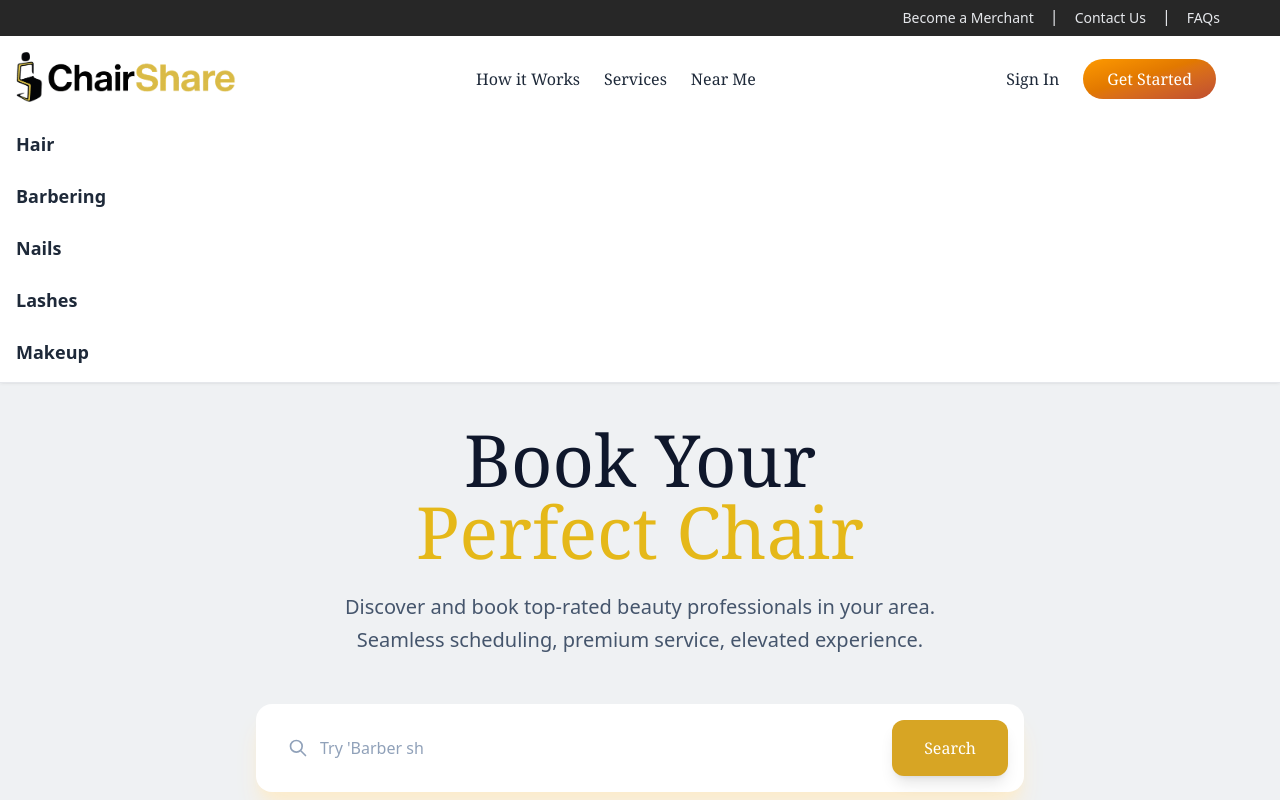
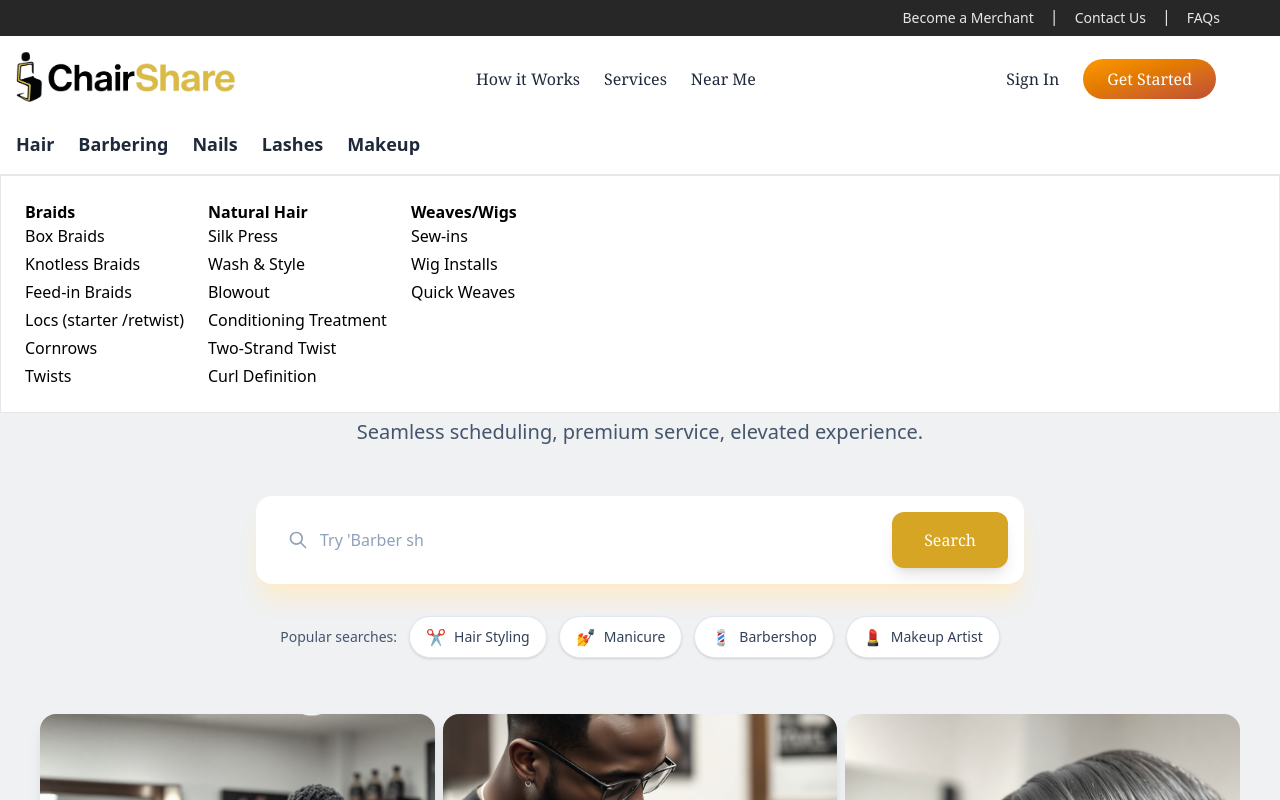
Before and after one commit to KayviaHarriott/chair-share, a React (Vite) app: page / in a window 1280 px wide. Shown: the top 800 px of the page. Built offline with nearby package versions, Linux system fonts and the light colour scheme.

Commit message:
refactor(navbar): use map function while preserving exact original layout and styling

```diff
--- a/src/navigation/NavBar.tsx
+++ b/src/navigation/NavBar.tsx
@@ -79,7 +79,7 @@ const categories = [
 ];
 
 export const NavBar = () => {
-  const [hoveredCategory, setHoveredCategory] = useState<string | null>(null);
+  const [hoveredCategory, setHoveredCategory] = useState<string | null>("Hair");
 
   return (
     <div>
@@ -117,7 +117,7 @@ export const NavBar = () => {
           </div>
         </div>
 
-        <div className="flex flex-col gap-6 mt-6">
+        <div className="flex gap-6 mt-6">
           {categories.map((category) => (
             <div
               key={category.name}
@@ -128,9 +128,13 @@ export const NavBar = () => {
               <button className="font-bold text-lg hover:text-amber-600 transition-colors">
                 {category.name}
               </button>
-
-              {hoveredCategory === category.name && (
-                <div className="absolute top-full left-0 mt-2 bg-white border border-gray-200 rounded-lg shadow-xl p-6 z-50">
+            </div>
+          ))}
+        </div>
+      </nav>
+      {categories.map((category) => (
+        hoveredCategory === category.name && (
+          <div key={category.name} className="absolute top-full left-0 w-full bg-white border border-gray-200 p-6 z-50">
             <div className="flex gap-6">
               {category.subcategories.map((subcategory, index) => (
                 <div key={index}>
@@ -146,11 +150,8 @@ export const NavBar = () => {
               ))}
             </div>
           </div>
-              )}
-            </div>
+        )
       ))}
-        </div>
-      </nav>
     </div>
   );
 };
```
Lines whose indentation alone changed are shown as unchanged.
